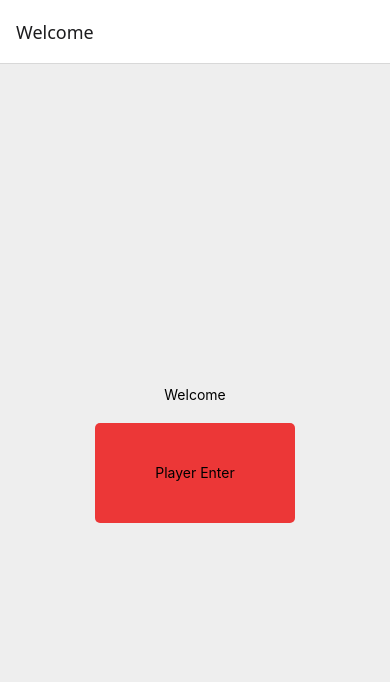
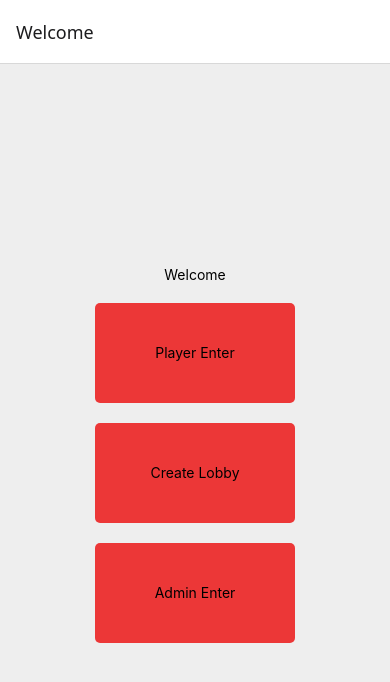
Before and after one commit to unverifiedhashcode/buzzerooni, a React Native app in the folder buzzerooni/: screen / in a window 390 px wide. Shown: the top 682 px of the page. Built offline with nearby package versions, Linux system fonts and the light colour scheme; what react-native-root-siblings would draw is missing.

Commit message:
added player queue clearing

```diff
--- a/buzzerooni/App.tsx
+++ b/buzzerooni/App.tsx
@@ -30,6 +30,8 @@ const RootStack = createNativeStackNavigator({
       screen: StartScreen,
       options: {title: 'Welcome'}
     },
+
+    //Player Screens
     PlayerSignIn:
     {
       screen: PlayerSignInScreen,
@@ -40,6 +42,25 @@ const RootStack = createNativeStackNavigator({
       screen: PlayerBuzzerScreen,
       options: {title: 'GAME TIME'}
     },
+
+    //Admin Screens
+    CreateLobby:
+    {
+      screen: CreateLobby,
+      options: {title: 'Create Lobby'}
+    },
+
+    AdminHome:
+    {
+      screen: AdminHome,
+      options: {title: 'Admin Main'}
+    },
+
+    AdminSignIn:
+    {
+      screen: AdminSignInScreen,
+      options: {title: 'Admin sign in'}
+    },
   }
 })
 
@@ -48,8 +69,57 @@ const Navigation = createStaticNavigation(RootStack);
 //==================================
 // Screens
 //==================================
-//final screen for players. just has the buzzer. Should make it start green, then switch to red once buzzed in
 //todo: lag compensation
+function AdminSignInScreen() {
+  const navigator = useNavigation();
+
+  return (
+    <View style={styles.container}>
+
+    </View>
+  )
+}
+
+function AdminHome() {
+  const navigator = useNavigation();
+  //clear queue (reset buzzers)
+  async function ResetQueue(){
+    console.log('resetting queue');
+    const response = await fetch('http://10.0.0.173:3000/resetQueue', {
+      method: 'PUT',
+      headers: { 'Content-Type': 'application/json'}
+    })
+  }
+  return(
+    <View style={styles.container}>
+      <Pressable style={styles.button} onPress={() => ResetQueue()}>
+        <Text>Reset Buzzers</Text>
+      </Pressable>
+      <Pressable style={styles.button} onPress={() => ResetQueue()}>
+        <Text>Change Scores</Text>
+      </Pressable>
+      <Pressable style={styles.button} onPress={() => ResetQueue()}>
+        <Text>Remove Players</Text>
+      </Pressable>
+    </View>
+  )
+  //change points
+
+  //remove players
+
+
+}
+function CreateLobby() { //Todo: do
+  const navigator = useNavigation();
+  //Player Limit
+
+  //honestly gonna put this on hold. setting up a webserver is fun but tangental to my goal of learning app development
+  return (
+    <View style={styles.container}>
+
+    </View>
+  )
+}
 
 
 function PlayerBuzzerScreen() {
@@ -105,7 +175,7 @@ function PlayerSignInScreen() {
     console.log(response.status,": added player",playerName,"successfully");
     navigator.navigate('PlayerBuzzer');
     //const data = await response.json();
-    //console.log(data);
+  //console.log(data);
 
     //FAIL
     } catch (error) {
@@ -145,15 +215,26 @@ function StartScreen(){
       <Pressable
         style = {styles.button}
         onPress = {()=>navigator.navigate('PlayerSignIn')}>
+        <Text>Player Enter</Text>
+      </Pressable>
 
-        <Text>Player Enter</Text>
+      <Pressable
+        style = {styles.button}
+        onPress = {()=>navigator.navigate('CreateLobby')}>
+        <Text>Create Lobby</Text>
+      </Pressable>
+
+      <Pressable
+        style = {styles.button}
+        onPress = {()=>navigator.navigate('AdminHome')}>
+        <Text>Admin Enter</Text>
       </Pressable>
     </View>
   )
 }
 
 //==================================
-//API Functions
+//API Functions !!!should i do this later? not sure how this works
 //==================================
 
 //==================================
--- a/buzzerooni/package.json
+++ b/buzzerooni/package.json
@@ -9,6 +9,7 @@
     "web": "expo start --web"
   },
   "dependencies": {
+    "@expo/ngrok": "^4.1.0",
     "@react-navigation/native": "^7.1.33",
     "@react-navigation/native-stack": "^7.14.5",
     "expo": "~54.0.33",
```
Also changed, not shown: 2 other files (tests, documents, lock files or other folders).
